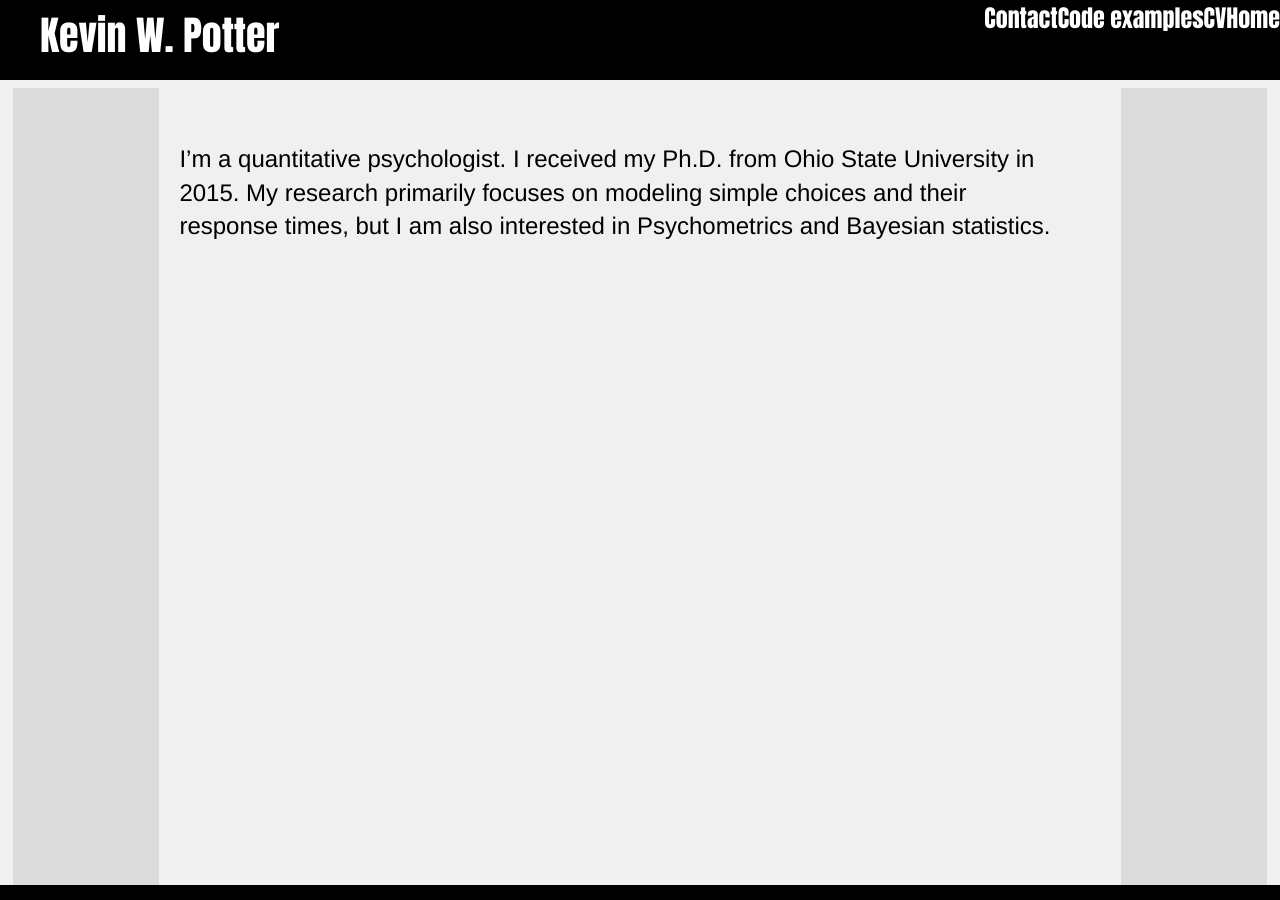
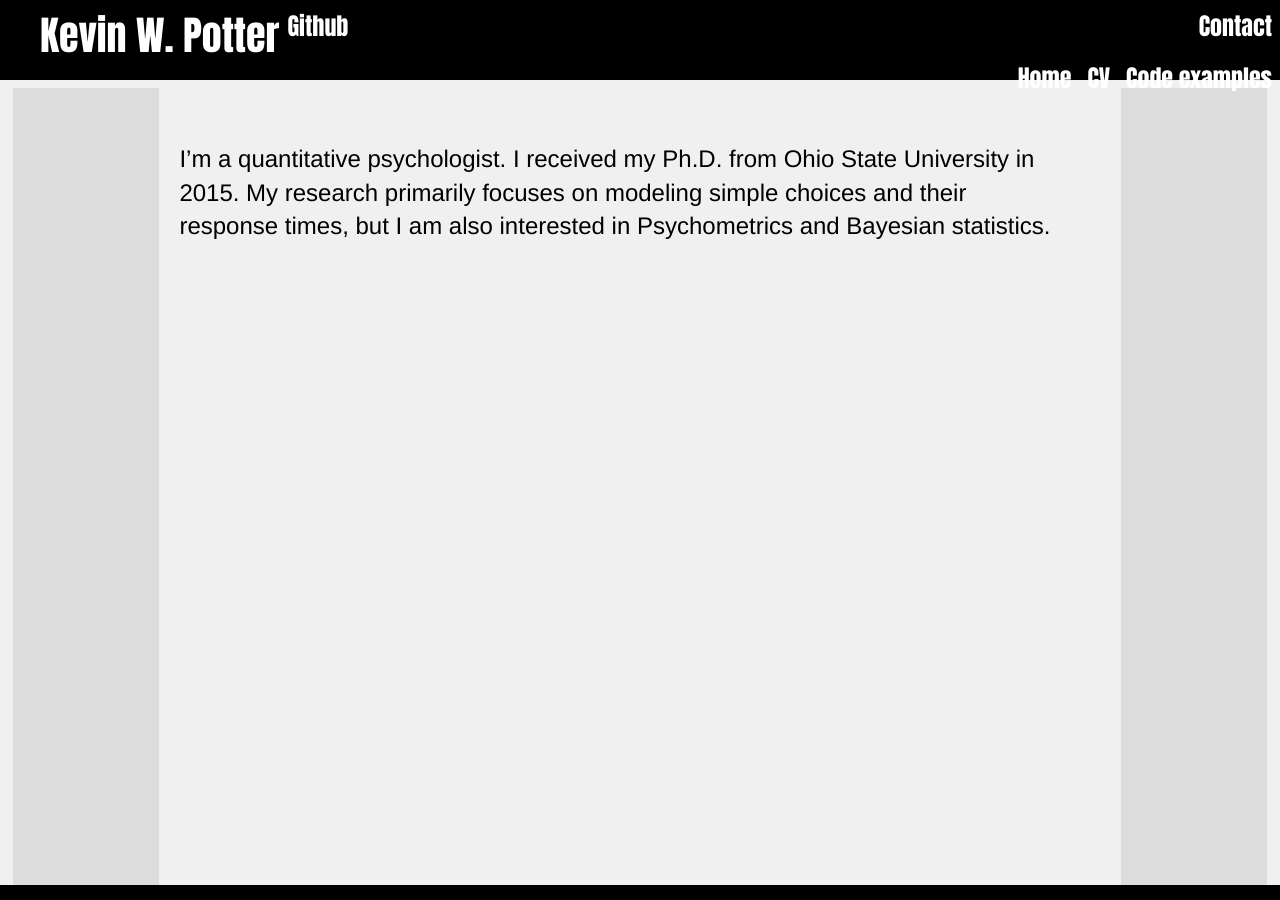
Before and after one commit to rettopnivek/rettopnivek.github.io, a Jekyll site: the page built from index.md, in a window 1280 px wide and 900 px high. Built offline with Jekyll 4.4.1, drawn with Linux system fonts in a browser that asks for light colours.

Commit message:
Update default.html

```diff
--- a/_layouts/default.html
+++ b/_layouts/default.html
@@ -15,13 +15,13 @@
         </head>
         <body>
         	<header>
-        		<h1 class="nameDrop"><font color='white'>Kevin W. Potter</font></h1>
+        		<h1 class="nameDrop">Kevin W. Potter</font></h1>
                         <ul class="navMenu">
-                        	<li class="liList"><a href="/"><font color='white'>Home</a></li>
-                        	<li class="liList"><a href="/cv"><font color='white'>CV</a></li>
-                        	<li class="liList"><a href="/r_tips"><font color='white'>Code examples</a></li>
-                        	<!-- <li class="liList"></li><a href="https://github.com/rettopnivek"><font color='white'>Github</a></li> -->
-                        	<li class="liList"><a href="mailto:kevin.w.potter@gmail.com"><font color='white'>Contact</a></li>
+                        	<li class="liList"><a href="mailto:kevin.w.potter@gmail.com" class="aNav">Contact</a></li>
+                        	<li class="liList"></li><a href="https://github.com/rettopnivek" class="aNav">Github</a></li>
+                        	<li class="liList"><a href="/r_tips" class="aNav">Code examples</a></li>
+                        	<li class="liList"><a href="/cv" class="aNav">CV</a></li>
+                        	<li class="liList"><a href="/" class="aNav">Home</a></li>
                         </ul>
                         <div style="clear: both;"></div>
         	</header>
```
